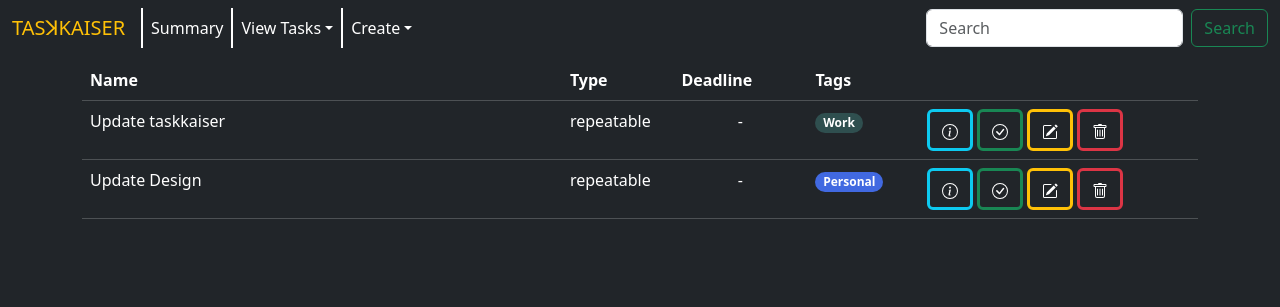
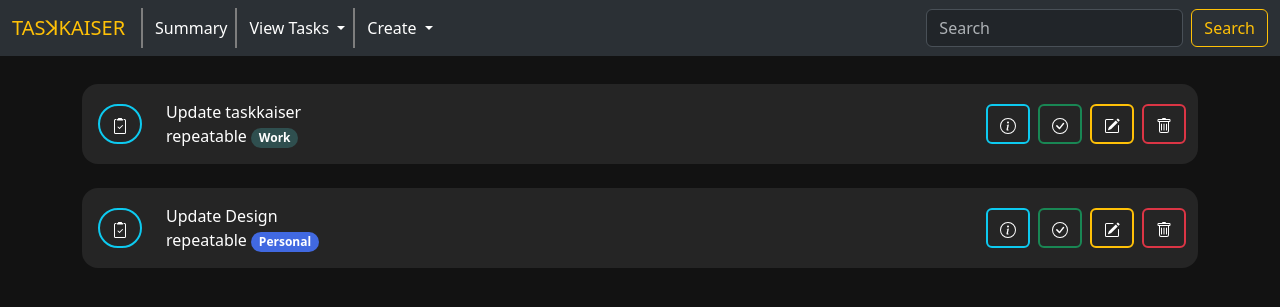
Before and after one commit to Kyverus/taskkaiser, a PHP site: page /view-task in a window 1280 px wide. Shown: the top 307 px of the page. Run offline with PHP 8.4, Linux system fonts and the light colour scheme; data comes from the database, SQL or seed files in the repository; both versions use the stored data as it was after the commit.

Commit message:
Added Improvements
Added type Icons
Modified Task List and Task Items

```diff
--- a/views/create_task_view.php
+++ b/views/create_task_view.php
@@ -70,7 +70,7 @@
 					</div>
 
 
-					<div class="form-group w-50" id="form-group-deadline">
+					<div class="form-group w-50" id="form-group-deadline" style="display:none">
 						<label class="form-label" for="deadline">Deadline:</label> <br>
 						<input class="form-control" type="date" name="task_deadline" id="task_deadline"> <br>
 					</div>
@@ -108,7 +108,7 @@
 		let deadlineFormGroup = document.getElementById('form-group-deadline');
 
 		function display(){
-			if(type.options[type.selectedIndex].value == 1) {
+			if(type.options[type.selectedIndex].value == 2) {
 				deadlineFormGroup.style.display = "block";
 			}else{
 				deadlineFormGroup.style.display = "none";
--- a/views/landing_page_view.php
+++ b/views/landing_page_view.php
@@ -1,7 +1,10 @@
 <?php
 $PageTitle = "Index";
 include "templates/header.php";
+?>
 
+
+<?php
 
 include "templates/footer.php"
 ?>
--- a/views/show_task_view.php
+++ b/views/show_task_view.php
@@ -42,33 +42,13 @@
 <?php
 if ($tasks) {
 ?>
-<table class="table table-dark">
-    <tr>
-        <th style="width:43%">Name</th>
-        <th style="width:10%">Type</th>
-        <th style="width:12%">Deadline</th>
-        <th style="width:10%">Tags</th>
-        <th style="width:25%"></th>
-    </tr>
-
+    <div class="task-list my-3">
 <?php
     foreach($tasks as $task){
-?>
-    <tr key="<?=$task['id']?>">
-        <td><?= $task['name']; ?>
-    </td>
-        <?php
-            foreach($types as $type){
-                if($type['id'] == $task['type']){
-                    ?> <td> <?=$type['name']; ?> </td> <?php
-                    break;
-                }
-            }
-        ?>
-        <td class="text-center"><?= ($task['deadline'] == "") ? "-" : $task['deadline'] ?></td>
-        <?php
+        $type_name = "none";
         $task_tag = "none";
         $tag_color = "gray";
+
         foreach($tags as $tag){
             if($tag['id'] == $task['main_tag']){
                 $task_tag = $tag;
@@ -81,49 +61,65 @@
                 break;
             }
         }
+
+        foreach($types as $type){
+            if($type['id'] == $task['type']){
+                break;
+            }
+        }
 ?>
-        <td>
+    <div class="task-item d-flex w-100 px-2 py-3 my-4 rounded-4 " key="<?=$task['id']?>">
+        <div class="d-flex ps-2 pe-4 align-items-center">
+            <span class="btn border-2 btn-outline-info rounded-pill" data-bs-toggle="popover" data-bs-trigger="hover" data-bs-title="Task Description" data-bs-placement="left" data-bs-content="<?=$task['description']?>">
+                <img class="task-icon d-inline-block align-middle" src="assets/icons/clipboard2-check.svg"/>
+            </span>
+        </div>
+        <div class="flex-grow-1 text-white">
+            <div>
+                <span class="me-2"> <?= $task['name']; ?> <span>
+                <span class="text-center"><?= ($task['deadline'] == "") ? "" : $task['deadline'] ?></span>
+            </div>
+            <span> <?=$type['name']; ?> </span>
             <span class="badge rounded-pill" style="background-color:<?=$tag_color['name']?>"><?=$task_tag['name']; ?></span>
-        </td>
-        <td>
-            <form method="post" style="display:inline">
+        </div>
+        <form method="post" class="d-flex align-items-center">
             <input type="hidden" name="task_id" value="<?=$task['id']; ?>">
-                <span class="btn border text-white border-3 border-info" data-bs-toggle="popover" data-bs-trigger="hover" data-bs-title="Task Description" data-bs-content="<?=$task['description']?>">
-                    <img src="assets/icons/info-circle.svg"/>
+
+            <span class="mx-1 btn border-2 btn-outline-info" data-bs-toggle="popover" data-bs-trigger="hover" data-bs-title="Task Description" data-bs-content="<?=$task['description']?>">
+                <img class="task-icon d-inline-block align-middle" src="assets/icons/info-circle.svg"/>
             </span>
+
             <?php
                 switch($task['status']){
                     case 0:
-                            ?>  <button class="btn border text-white border-3 border-success" href="#" type="submit" value="task_complete" name="task_complete">
-                                    <img src="assets/icons/check-circle.svg"/>
+                        ?>  <button class="mx-1 btn border-2 btn-outline-success" href="#" type="submit" value="task_complete" name="task_complete">
+                                <img class="task-icon d-inline-block align-middle" src="assets/icons/check-circle.svg"/>
                                 <!-- Complete -->
                             </button><?php
                         break;
                     case 1:
-                            ?>  <button class="btn border text-white border-3 border-warning" href="#" type="submit" value="task_revert" name="task_revert">
-                                    <img src="assets/icons/x-circle.svg"/>
+                        ?>  <button class="mx-1 btn border-2 btn-outline-warning" href="#" type="submit" value="task_revert" name="task_revert">
+                                <img class="task-icon d-inline-block align-middle" src="assets/icons/x-circle.svg"/>
                                 <!-- Revert -->
                             </button><?php
                         break;
                 }
             ?>
-                <a class="btn border text-white border-3  border-warning" href="/edit-task?id=<?php echo $task['id']; ?>">
-                    <img src="assets/icons/pencil-square.svg"/>
+            <a class="mx-1 btn border-2 btn-outline-warning" href="/edit-task?id=<?php echo $task['id']; ?>">
+                <img class="task-icon d-inline-block align-middle" src="assets/icons/pencil-square.svg"/>
                 <!-- Edit -->
             </a>
 
-                <button class="btn border text-white border-3  border-danger" href="#" type="submit" value="task_delete" name="task_delete">
-                    <img src="assets/icons/trash.svg"/>
+            <button class="mx-1 btn border-2 btn-outline-danger" href="#" type="submit" value="task_delete" name="task_delete">
+                <img class="task-icon d-inline-block align-middle" src="assets/icons/trash.svg"/>
                 <!-- Delete -->
             </button>
         </form>
-        </td>
-    </tr>
-
+    </div>
 <?php
     }
 ?>
-    </table>
+    </div>
 <?php
 }
 ?>
--- a/views/templates/header.php
+++ b/views/templates/header.php
@@ -4,24 +4,10 @@
         <meta charset="UTF-8">
         <meta http-equiv="X-UA-Compatible" content="IE=edge">
         <meta name="viewport" content="width=device-width, initial-scale=1.0">
-        <title><?= isset($PageTitle) ? $PageTitle : "Default Title"?></title> <!-- (< ? =) is php echo in short-->
-        <!-- <link href="https://cdn.jsdelivr.net/npm/bootstrap@5.2.3/dist/css/bootstrap.min.css" rel="stylesheet"> -->
+        <title><?= isset($PageTitle) ? $PageTitle : "Default Title"?></title>
         <link href="css/bootstrap.min.css" rel="stylesheet">
+        <link href="assets/custom-css/app.css" rel="stylesheet">
         <link rel="icon" href="assets/icons/notebook-icon.png" type="image/x-icon"/>
-
-        <style>
-            body{
-                box-sizing: border-box;
-                margin: 0;
-                padding: 0;
-            }
-            .navbar .navbar-nav /*.nav-item:not(:last-child)*/ .nav-link{
-                border-left: 2px solid white;
-            }
-            .navbar-item.has-dropdown.is-hoverable:hover .navbar-dropdown {
-                display: block !important;
-            }
-        </style>
     </head>
-    <body style = "padding-top: 60px" class="bg-dark">
+    <body style = "padding-top: 60px" class="app-bg-dark">
     <?php include "navbar.php"?>
--- a/views/templates/navbar.php
+++ b/views/templates/navbar.php
@@ -1,17 +1,18 @@
-    <nav class="navbar fixed-top navbar-expand-md navbar-dark bg-dark">
+    <nav class="fixed-top navbar bg-dark navbar-expand-lg bg-body-tertiary " data-bs-theme="dark">
         <div class="container-fluid">
             <a class="navbar-brand text-warning" href="/">TASꓘKAISER</a>
             <button class="navbar-toggler" type="button" data-bs-toggle="collapse" data-bs-target="#navbarSupportedContent" aria-controls="navbarSupportedContent" aria-expanded="false" aria-label="Toggle navigation">
             <span class="navbar-toggler-icon"></span>
             </button>
             <div class="collapse navbar-collapse" id="navbarSupportedContent">
-
                 <ul class="navbar-nav me-auto mb-2 mb-lg-0">
                     <li class="nav-item">
                     <a class="nav-link active" aria-current="page" href="/">Summary</a>
                     </li>
                 <li class="nav-item dropdown">
-                        <a class="nav-link dropdown-toggle active" href="#" role="button" data-bs-toggle="dropdown" aria-expanded="false">View Tasks</a>
+                    <a class="nav-link dropdown-toggle active" href="#" role="button" data-bs-toggle="dropdown" aria-expanded="false">
+                        View Tasks
+                    </a>
                     <ul class="dropdown-menu">
                         <li><a class="dropdown-item" href="/view-task?status=0">Ongoing Tasks</a></li>
                         <li><hr class="dropdown-divider"></li>
@@ -21,7 +22,9 @@
                     </ul>
                 </li>
                 <li class="nav-item dropdown">
-                        <a class="nav-link dropdown-toggle active" href="#" role="button" data-bs-toggle="dropdown" aria-expanded="false">Create</a>
+                    <a class="nav-link dropdown-toggle active" href="#" role="button" data-bs-toggle="dropdown" aria-expanded="false">
+                    Create
+                    </a>
                     <ul class="dropdown-menu">
                         <li><a class="dropdown-item" href="/create-task">Create Tasks</a></li>
                         <li><hr class="dropdown-divider"></li>
@@ -29,10 +32,10 @@
                     </ul>
                 </li>
             </ul>
-                <div class="d-flex" role="search">
-                    <input class="form-control me-2" type="search" id="search_input" placeholder="Search" aria-label="Search">
-                    <button class="btn btn-outline-success" onclick="search()">Search</button>
-                </div>
+            <form class="d-flex" role="search">
+                <input class="form-control me-2" type="search" placeholder="Search" aria-label="Search">
+                <button class="btn btn-outline-warning" type="submit">Search</button>
+            </form>
             </div>
         </div>
     </nav>
```
Also changed, not shown: database/taskkaiser.db, public/assets/custom-css/app.css (added), public/assets/icons/calendar-check.svg (added), public/assets/icons/card-checklist.svg (added), public/assets/icons/clipboard2-check.svg (added), public/assets/icons/clock.svg (added), public/assets/icons/repeat.svg (added). Lines whose indentation alone changed are shown as unchanged.
